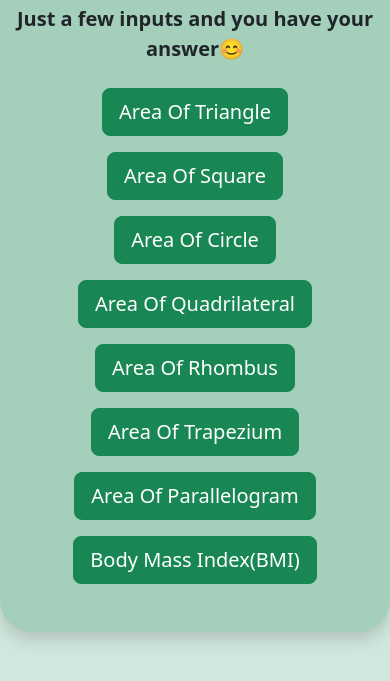
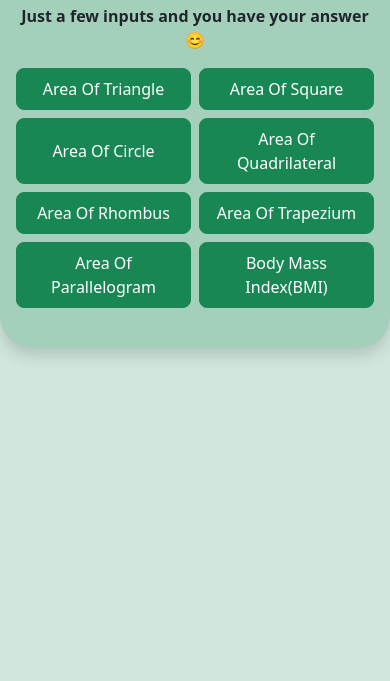
Before and after one commit to AmoreSky/QuickCalc, a plain HTML site: page index.html in a window 390 px wide. Shown: the part 117-798 px from the top of the page. Drawn offline with nearby package versions, Linux system fonts and the light colour scheme.

Commit message:
made responsive

```diff
--- a/index.html
+++ b/index.html
@@ -1,19 +1,22 @@
 <!DOCTYPE html>
 <html lang="en">
+
 <head>
     <meta charset="UTF-8">
     <meta name="viewport" content="width=device-width, initial-scale=1.0">
     <title>Document</title>
-    <link href="https://cdn.jsdelivr.net/npm/bootstrap@5.3.7/dist/css/bootstrap.min.css" rel="stylesheet" integrity="sha384-LN+7fdVzj6u52u30Kp6M/trliBMCMKTyK833zpbD+pXdCLuTusPj697FH4R/5mcr" crossorigin="anonymous">
+    <link href="https://cdn.jsdelivr.net/npm/bootstrap@5.3.7/dist/css/bootstrap.min.css" rel="stylesheet"
+        integrity="sha384-LN+7fdVzj6u52u30Kp6M/trliBMCMKTyK833zpbD+pXdCLuTusPj697FH4R/5mcr" crossorigin="anonymous">
+    <link rel="stylesheet" href="responsive.css">
 </head>
+
 <body class="bg-success-subtle pt-5">
     <div class="container text-center p-lg-5 p-3 shadow mt-lg-5 mt-3  rounded-5 col-lg bg-success bg-opacity-25">
         <div>
             <h1 class="fw-bolder fs-1 text-success">QUICKCALC</h1>
             <p class=" fw-bold fs-5">Just a few inputs and you have your answer😊</p>
-            <!-- <input type="text" placeholder="length" id="length"> -->
         </div>
-        <div>
+        <div class="button-grid">
             <button onclick="area_of_triangle()" class="btn btn-lg btn-success m-2">Area Of Triangle</button>
             <button onclick="area_of_square()" class="btn btn-lg btn-success m-2">Area Of Square</button>
             <button onclick="area_of_circle()" class="btn btn-lg btn-success m-2">Area Of Circle</button>
@@ -28,4 +31,5 @@
     </div>
     <script src="./script.js"></script>
 </body>
+
 </html>
--- /dev/null
+++ b/responsive.css
@@ -0,0 +1,31 @@
+/* Two-column button layout for mobile */
+@media (max-width: 576px) {
+    .container {
+        padding: 1rem 0.2rem;
+    }
+
+    .button-grid {
+        display: grid;
+        grid-template-columns: 1fr 1fr;
+        gap: 0.5rem;
+    }
+
+    .button-grid .btn {
+        min-width: 0;
+        width: 100%;
+        margin: 0 !important;
+        font-size: 1rem;
+    }
+
+    h1 {
+        font-size: 2rem !important;
+    }
+
+    .fs-5 {
+        font-size: 1rem !important;
+    }
+
+    #show {
+        font-size: 1rem !important;
+    }
+}
```
